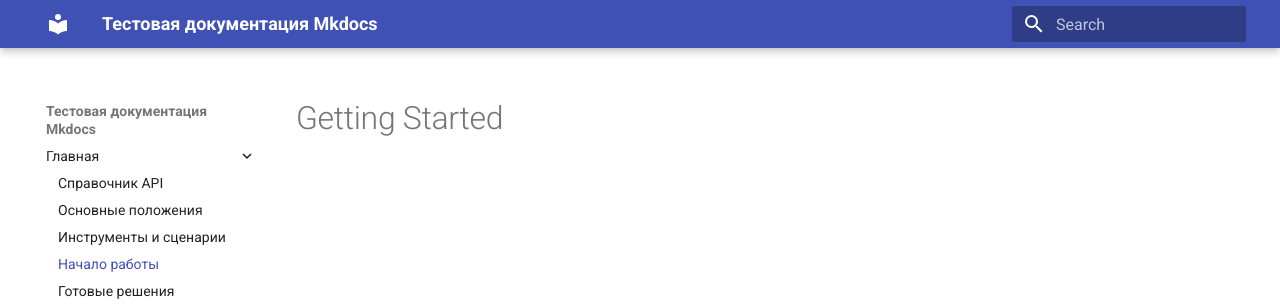
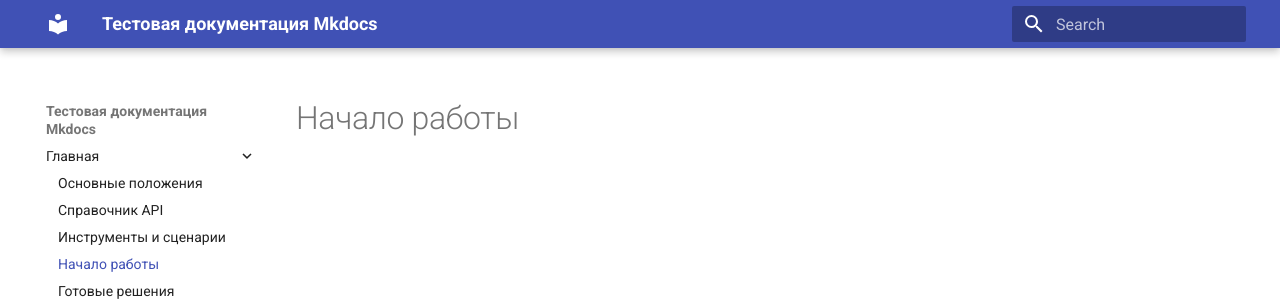
Before and after one commit to sla788/docAPI, an MkDocs documentation site: the page built from docs/get_start.md, in a window 1280 px wide. Shown: the top 307 px of the page. Built offline with MkDocs 1.6.1 and Material for MkDocs 9.7.7, drawn with Linux system fonts in a browser that asks for light colours.

Commit message:
фикс

```diff
--- a/docs/get_start.md
+++ b/docs/get_start.md
@@ -1 +1 @@
-# Getting Started
+# Начало работы
--- a/mkdocs.yml
+++ b/mkdocs.yml
@@ -3,8 +3,8 @@ site_description: Тeстовый сайт документации на Mkdocs
 theme: material
 nav:
   - Главная:
+      - Основные положения: main_info.md
       - Справочник API: dist/index.html
-      - Основные положения: main_info.md
       - Инструменты и сценарии: tools.md
       - Начало работы: get_start.md
       - Готовые решения: example.md
```
